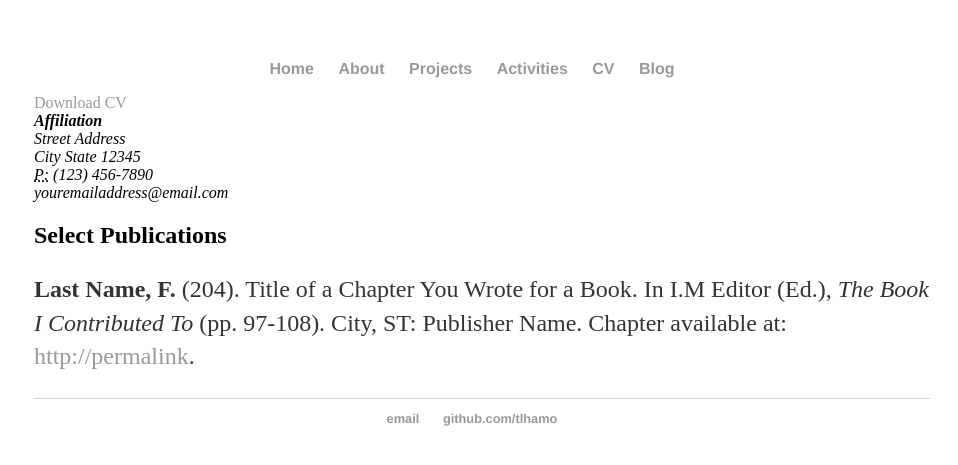
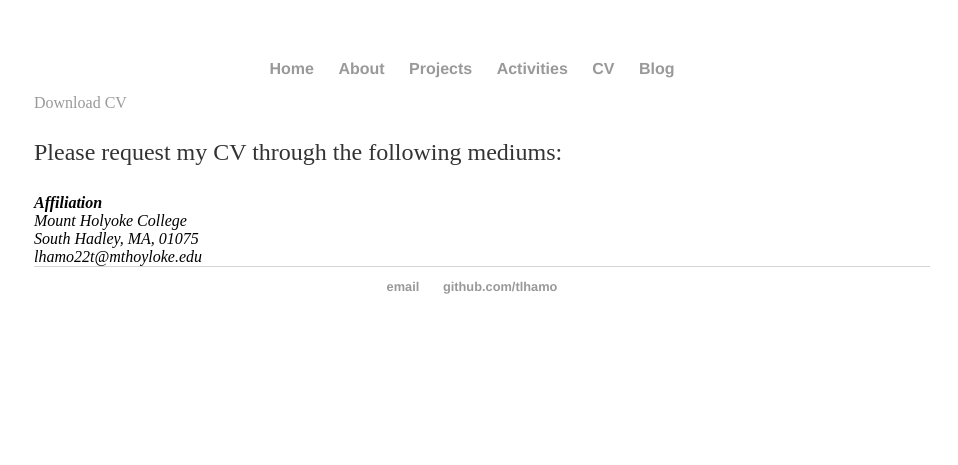
Before and after one commit to tlhamo/2018-Works, a Jekyll site: the page built from cv/index.html, in a window 1280 px wide. Shown: the top 465 px of the page, without its empty margins (158-1116 px from the left). Built offline with Jekyll 4.4.1, drawn with Linux system fonts in a browser that asks for light colours.

Commit message:
Update index.html

```diff
--- a/cv/index.html
+++ b/cv/index.html
@@ -5,18 +5,11 @@ title: CV of Your Name
 
 	<div class="cv">
 		<a href="#" class="download" title="Download CV as PDF">Download CV</a>
-
+		<p>Please request my CV through the following mediums:</p>
 					<address>
 					<strong>Affiliation</strong><br>
-					Street Address<br>
-					City State 12345<br>
-					<abbr title="phone">P:</abbr> (123) 456-7890<br>
-					<span class="obfuscate">youremailaddress@email.com</span>
+					Mount Holyoke College<br>
+					South Hadley, MA, 01075<br>
+					<span class="obfuscate">lhamo22t@mthoyloke.edu</span>
 					</address>
-
-					<h2>Select Publications</h2>
-
-					<p><strong>Last Name, F.</strong> (204). Title of a Chapter You Wrote for a Book. In I.M Editor (Ed.), <em>The Book I Contributed To</em> (pp. 97-108). City, ST: Publisher Name. Chapter available at: <a href="#">http://permalink</a>.
-
-
 	</div>
```
